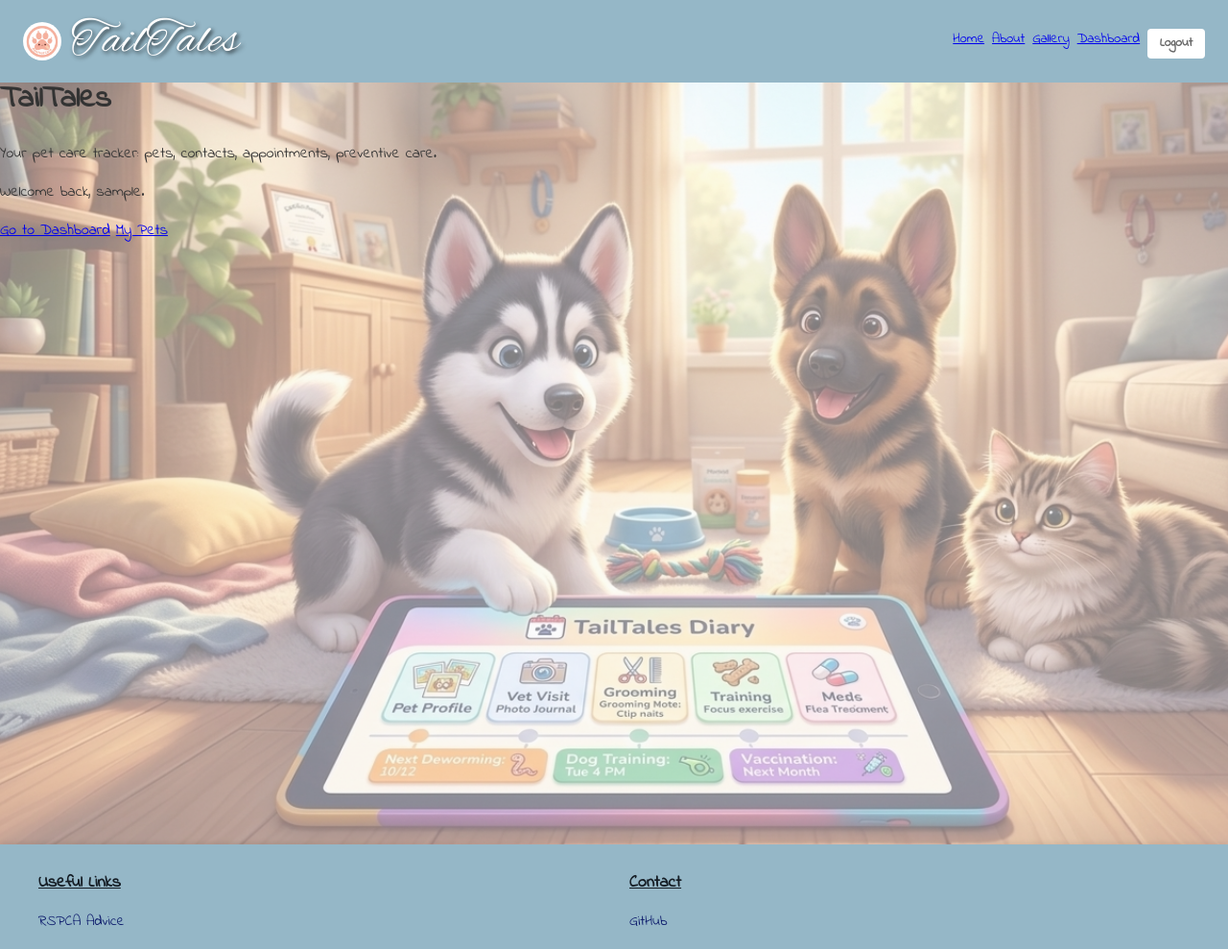
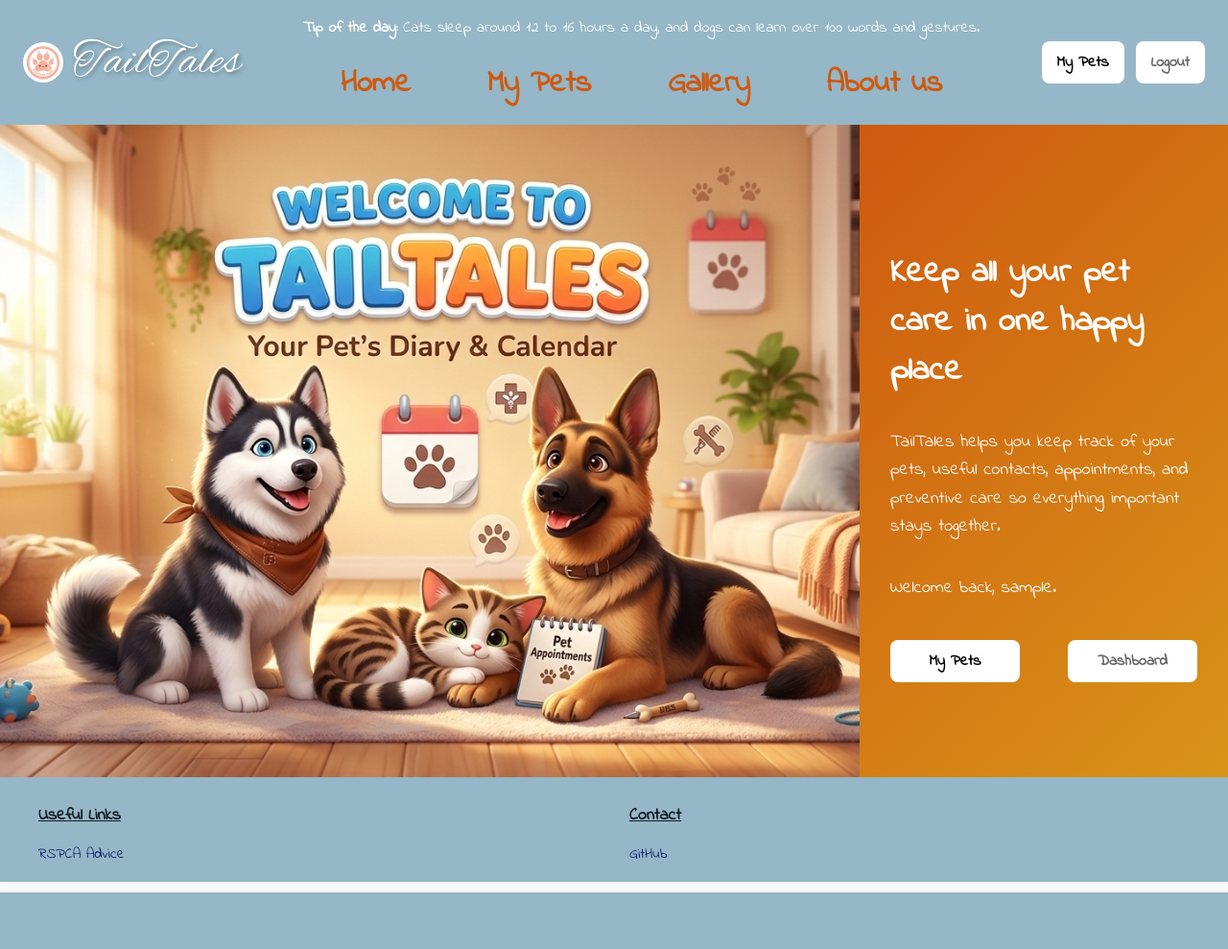
Before and after one commit to Anci82/TailTales, a Django app: page / in a window 1280 px wide. Shown: the whole page at 96% size. After the commit the page ends 930 px from the top, so only its background shows below. Run offline with Django 5.2, Linux system fonts and the light colour scheme; the visitor is signed in with stand-in values (Sample User, id 1).

Commit message:
Welcome screen styling

```diff
--- a/static/css/style.css
+++ b/static/css/style.css
@@ -15,54 +17,84 @@ html, body {
     background-color: #f8f9fa;
     color: #333;
 }
-button,
-select,
-textarea {
-  font-family: inherit; /* inherit from body */
-}
 
 * {
     box-sizing: border-box;
 }
+
+button,
+select,
+textarea {
+    font-family: inherit;
+}
+
 /* ============================
-   PRIMARY BUTTONS (ALL)
+   PRIMARY / SECONDARY BUTTONS
 ============================ */
 .container.reset-wrapper {
     display: none !important;
 }
-.primary-btn {
-    background: white;
-    color: black;
-    font-size: 1rem; /* slightly bigger */
+
+.primary-btn,
+.secondary-btn {
+    display: inline-block;
+    text-decoration: none;
+    font-size: 1rem;
     padding: 0.6rem 1rem;
     border: none;
     border-radius: 8px;
     cursor: pointer;
     font-weight: bold;
     transition: all 0.2s ease;
-    text-decoration: none;
-}
-.primary-btn.cancel{
-    color: red;
-    text-decoration: none;
+    text-align: center;
 }
 
+.primary-btn {
+    background: white;
+    color: black;
+}
+
+.primary-btn.cancel {
+    color: red;
+}
 
 .primary-btn:hover {
     transform: scale(1.05);
     background-color: rgb(120, 155, 170);
 }
 
-/* ===== Notification ===== */
+.secondary-btn {
+    background-color: white;
+    color: #666;
+}
+
+.secondary-btn:hover {
+    background-color: rgb(120, 155, 170);
+    color: white;
+}
+
+button.secondary-btn {
+    background-color: white;
+    color: #666;
+}
+
+button.secondary-btn:hover {
+    background-color: rgb(120, 155, 170);
+    color: white;
+}
+
+/* ============================
+   NOTIFICATION
+============================ */
 .notification {
     position: fixed;
     top: -100px;
     right: 20px;
-  padding: 40px 40px;
+    padding: 40px;
     font-size: 1rem;
     font-weight: bold;
     color: black;
-  background-color: #e2bc90  !important; ;
+    background-color: #e2bc90 !important;
     border-radius: 12px;
     box-shadow: 0 4px 12px rgba(0, 0, 0, 0.25);
     opacity: 0;
@@ -127,25 +158,11 @@ textarea {
     gap: 15px;
 }
 
-button.secondary-btn {
-  background-color: rgb(149, 183, 199);
-  color: white;
-  border: none;
-  padding: 8px 16px;
-  border-radius: 8px;
-  cursor: pointer;
-  font-weight: bold;
-  transition: all 0.2s ease;
-}
-
-
-button.secondary-btn:hover {
-  background-color: rgb(120, 155, 170);
-}
 /* ============================
    FORMS STYLING
 ============================ */
-.form-section {
+.form-section,
+.form-page {
     padding: 40px 16px;
 }
 
@@ -277,142 +314,124 @@ textarea::placeholder {
 }
 
 /* ============================
-   HEADER (COMPACT & STACKED FORM)
+   HEADER
 ============================ */
 header.header-wrapper {
     position: fixed;
     top: 0;
     left: 0;
     width: 100%;
-    display: flex;
-    justify-content: space-between;
+    display: grid;
+    grid-template-columns: auto 1fr auto;
     align-items: center;
+    gap: 2rem;
     background-color: rgb(149, 183, 199);
     color: white;
-    padding: 0.8rem 1.5rem;
+    padding: 1rem 1.5rem;
     transition: all 0.3s ease, transform 0.3s ease;
     z-index: 1000;
-    font-size: 0.9rem;
+    height: 130px;
 }
+
 .header-left {
     display: flex;
     align-items: center;
-    gap: 0.6rem;
+}
+
+.brand-link {
+    display: flex;
+    align-items: center;
+    gap: 10px;
+    text-decoration: none;
 }
 
 .header-left .logo-icon {
-    width: 40px;
-    height: 40px;
+    width: 42px;
+    height: 42px;
     object-fit: contain;
     border-radius: 50%;
-}
-/* Shrink header further when logged in (optional) */
-header.header-wrapper.logged-in {
-    padding: 0.5rem 1rem;
-}
-
-/* Hide header on scroll */
-header.header-wrapper.hidden {
-    transform: translateY(-100%);
 }
 
 header .header-left h1 {
     font-family: 'Alex Brush', cursive;
     font-weight: 400;
-    font-style: normal;
-    font-size: 3rem; /* slightly bigger */
+    font-size: 3rem;
     margin: 0;
-    color: #ffffff; /* white text to contrast header */
-    text-shadow: 2px 2px 4px rgba(0, 0, 0, 0.8); /* subtle shadow for depth */
-    letter-spacing: 1px; /* gentle spacing for elegance */
-    transition: transform 0.3s ease, text-shadow 0.3s ease;
+    color: #ffffff;
+    text-shadow: 2px 2px 4px rgba(0, 0, 0, 0.35);
+    letter-spacing: 1px;
 }
 
-header .header-left h1:hover {
-    transform: scale(1.05); /* gentle grow on hover */
-    text-shadow: 3px 3px 6px rgba(0, 0, 0, 0.6); /* slightly stronger shadow on hover */
+.header-center {
+    display: flex;
+    flex-direction: column;
+    align-items: center;
+    justify-content: center;
+    gap: 0.5rem;
+    min-width: 0;
 }
 
-
-/* Header right container */
-header .header-right {
-    display: flex;
-    flex-direction: column; /* stack vertically */
-    align-items: center;
-    gap: 0.4rem; /* smaller gap */
+.header-tip {
+    text-align: center;
 }
 
-/* Login/Register Inputs stacked */
-header .header-right .login-group {
-    display: flex;
-    flex-direction: column; /* stacked vertically */
-    gap: 0.4rem;
-    width: 180px; /* fixed width */
+.header-tip p {
+    margin: 0;
+    font-size: 1rem;
+    color: #ffffff;
+    line-height: 1.3;
 }
 
-header .header-right input[type="text"],
-header .header-right input[type="password"],
-header .header-right input[type="email"] {
-    padding: 0.35rem 0.6rem;
-    border-radius: 4px;
-    border: 1px solid #ccc;
-    font-size: 0.85rem;
-    background-color: #fff;
-    color: #666;
+.header-nav {
+    margin-top: 1rem;
+    display: flex;
+    justify-content: center;
+    gap: 5rem;
+    flex-wrap: wrap;
 }
 
-header .header-right input::placeholder {
-    color: #999;
+.header-nav a {
+    text-decoration: none;
+    color: rgba(211, 81, 0, 0.92);
+    font-weight: bold;
+    font-size: 2rem;
+    transition: color 0.2s ease, transform 0.2s ease;
 }
 
-header .header-right input:focus {
-    border-color: #1b3e7d;
-    outline: none;
+.header-nav a:hover {
+    color: white;
+    transform: scale(1.05);
 }
 
-/* Login/Register button group */
-header .header-right .btn-group {
+.header-right {
     display: flex;
-    justify-content: space-between;
-    gap: 0.5rem;
-    margin-top: 0.3rem;
+    align-items: center;
+    justify-content: flex-end;
 }
 
-header .header-right button {
-    padding: 0.35rem 0.8rem;
-    font-size: 0.85rem;
-    border-radius: 4px;
-    border: none;
-    cursor: pointer;
-    font-weight: bold;
-    background-color: #fff;
-    color: #666;
-    transition: all 0.2s ease;
+.auth-links {
+    display: flex;
+    gap: 0.75rem;
+    align-items: center;
+    flex-wrap: wrap;
 }
 
-header .header-right button:hover {
-    background-color: #1b3e7d;
-    color: white;
+header.header-wrapper.hidden {
+    transform: translateY(-100%);
 }
-.container.welcome-section{
-    border-radius: 0;
-    padding: 0;
-}
-
 /* ============================
    MAIN WRAPPER & BACKGROUND
 ============================ */
 .main-wrapper {
     position: relative;
-    min-height: 100%;
-    margin-top: 80px; /* space for fixed header */
+    min-height: calc(100vh - 120px);
+    margin-top: 130px;
 }
 
 .main-wrapper::before {
     content: "";
     position: absolute;
-    top: 0;
-    left: 0;
+    inset: 0;
     width: 100%;
     height: 100%;
     background-image: url('../images/background.png');
@@ -432,70 +451,96 @@ header .header-right button:hover {
 /* ============================
    WELCOME SCREEN
 ============================ */
-.welcome-section {
+.home-hero {
+    display: grid;
+    grid-template-columns: 7fr 3fr;
+    min-height: calc(100vh - 120px);
+    background-color: rgb(149, 183, 199);
+}
+
+.home-hero-image {
+    height: 100%;
+}
+
+.home-hero-image img {
     width: 100%;
-    min-height: 100vh;
-    position: relative;
+    height: 100%;
+    object-fit: cover;
+    display: block;
+}
+
+.home-hero-content {
+    background: linear-gradient(135deg, rgba(211, 81, 0, 0.92), rgb(216, 148, 24));
+    color: white;
+    padding: 3rem 2rem;
     display: flex;
     flex-direction: column;
     justify-content: center;
-    align-items: center;
-    text-align: center;
-    overflow: hidden;
 }
 
-.welcome-background img {
-    position: absolute;
-    top: 0;
-    left: 0;
-    width: 100%;
-    height: 100%;
-    object-fit: cover;
-    filter: brightness(0.5);
-    z-index: 1;
-    border-radius: 0; /* remove any curves */
+.home-hero-content h2 {
+    font-size: 2.2rem;
+    margin-bottom: 1rem;
+    color: white;
 }
 
-.welcome-text {
-    position: absolute;
-    top: 50%;
-    left: 50%;
-    transform: translate(-50%, -50%);
-    z-index: 2;
-    max-width: 700px;
-    color: white;
-    text-align: center;
-    padding: 1rem;
-}
-
-.welcome-text h2 {
-    font-family: 'Alex Brush', cursive;
-    font-weight: 400;
-    font-style: normal;
-    font-size:3rem;
+.home-hero-content p {
+    font-size: 1.15rem;
+    line-height: 1.6;
     margin-bottom: 1rem;
 }
 
-.welcome-text p {
-    font-size: 1.2rem;
-    line-height: 1.5;
+.home-actions {
+    margin-top: 1.5rem;
 }
+/*.welcome-section {*/
+/*    width: 100%;*/
+/*    min-height: 100vh;*/
+/*    position: relative;*/
+/*    display: flex;*/
+/*    flex-direction: column;*/
+/*    justify-content: center;*/
+/*    align-items: center;*/
+/*    text-align: center;*/
+/*    overflow: hidden;*/
+/*}*/
 
+/*.welcome-background img {*/
+/*    position: absolute;*/
+/*    top: 0;*/
+/*    left: 0;*/
+/*    width: 100%;*/
+/*    height: 100%;*/
+/*    object-fit: cover;*/
+/*    filter: brightness(0.9);*/
+/*    z-index: 1;*/
+/*    border-radius: 0;*/
+/*}*/
 
+/*.welcome-text {*/
+/*    position: absolute;*/
+/*    top: 50%;*/
+/*    left: 20%;*/
+/*    transform: translate(-50%, -50%);*/
+/*    z-index: 2;*/
+/*    max-width: 500px;*/
+/*    color: saddlebrown;*/
+/*    text-align: center;*/
+/*    padding: 1rem;*/
+/*    font-weight: bold;*/
+/*}*/
 
-/* ============================
-   FORM ELEMENTS
-============================ */
-/*input[type="text"],*/
-/*input[type="number"],*/
-/*input[type="date"],*/
-/*select,*/
-/*textarea {*/
-/*    width: 100%;*/
-/*    padding: 1rem;*/
-/*    margin: 0.3rem 0 0.7rem 0;*/
-/*    border-radius: 5px;*/
-/*    border: 1px solid #ccc;*/
+/*.welcome-text h2 {*/
+/*    font-family: 'Alex Brush', cursive;*/
+/*    font-weight: 400;*/
+/*    font-style: normal;*/
+/*    font-size: 3rem;*/
+/*    margin-bottom: 1rem;*/
+/*}*/
+
+/*.welcome-text p {*/
+/*    font-size: 1.2rem;*/
+/*    line-height: 1.5;*/
 /*}*/
 
 /* ============================
--- a/templates/base.html
+++ b/templates/base.html
@@ -13,20 +13,32 @@
 <body>
 <header class="header-wrapper">
     <div class="header-left">
-        <a href="{% url 'home' %}" class="brand-link" style="display: flex; align-items: center; gap: 10px; text-decoration: none;">
-            <img src="{% static 'images/logo.png' %}" alt="TailTales Logo" class="logo-icon" />
-            <h1 style="margin: 0;">TailTales</h1>
+        <a href="{% url 'home' %}" class="brand-link">
+            <img src="{% static 'images/logo.png' %}" alt="TailTales Logo" class="logo-icon">
+            <h1>TailTales</h1>
         </a>
     </div>
 
+    <div class="header-center">
+        <div class="header-tip">
+            <p><strong>Tip of the day:</strong> Cats sleep around 12 to 16 hours a day, and dogs can learn over 100 words and gestures.</p>
+        </div>
+
+        <nav class="header-nav">
+            <a href="{% url 'home' %}">Home</a>
+            {% if user.is_authenticated %}
+            <a href="{% url 'dashboard' %}">My Pets</a>
+            {% endif %}
+            <a href="{% url 'pet-gallery' %}">Gallery</a>
+            <a href="{% url 'about' %}">About us</a>
+
+        </nav>
+    </div>
+
     <div class="header-right">
-        <nav class="btn-group">
-            <a class="secondary-btn" href="{% url 'home' %}">Home</a>
-            <a class="secondary-btn" href="{% url 'about' %}">About</a>
-            <a class="secondary-btn" href="{% url 'pet-gallery' %}">Gallery</a>
-
+        <div class="btn-group auth-links">
             {% if user.is_authenticated %}
-                <a class="secondary-btn" href="{% url 'dashboard' %}">Dashboard</a>
+                <a class="primary-btn" href="{% url 'dashboard' %}">My Pets</a>
                 <form method="post" action="{% url 'logout' %}" style="display: inline;">
                     {% csrf_token %}
                     <button type="submit" class="secondary-btn">Logout</button>
@@ -35,7 +47,7 @@
                 <a class="secondary-btn" href="{% url 'login' %}">Login</a>
                 <a class="secondary-btn" href="{% url 'register' %}">Register</a>
             {% endif %}
-        </nav>
+        </div>
     </div>
 </header>
 
--- a/templates/common/home.html
+++ b/templates/common/home.html
@@ -1,18 +1,35 @@
 {% extends 'base.html' %}
+{% load static %}
 
 {% block title %}Home | TailTales{% endblock %}
 
 {% block content %}
-  <h1>TailTales</h1>
-  <p>Your pet care tracker: pets, contacts, appointments, preventive care.</p>
+<section class="home-hero">
+    <div class="home-hero-image">
+        <img src="{% static 'images/home-background.png' %}" alt="TailTales welcome image">
+    </div>
 
-  {% if user.is_authenticated %}
-    <p>Welcome back, {{ user.username }}.</p>
-    <a href="{% url 'dashboard' %}">Go to Dashboard</a>
-    <a href="{% url 'pet-list' %}">My Pets</a>
-  {% else %}
-    <p>Please login or create an account to start tracking your pets.</p>
-    <a href="#">Register</a>
-    <a href="#">Login</a>
-  {% endif %}
+    <div class="home-hero-content">
+        <h2>Keep all your pet care in one happy place</h2>
+        <p>
+            TailTales helps you keep track of your pets, useful contacts, appointments,
+            and preventive care so everything important stays together.
+        </p>
+
+        {% if user.is_authenticated %}
+            <p>Welcome back, {{ user.username }}.</p>
+            <div class="form-actions home-actions">
+                <a class="primary-btn" href="{% url 'pet-list' %}">My Pets</a>
+                <a class="secondary-btn" href="{% url 'dashboard' %}">Dashboard</a>
+            </div>
+        {% else %}
+            <p>Create an account or log in to start building your pet care space.</p>
+            <div class="form-actions home-actions">
+                <a class="primary-btn" href="{% url 'login' %}">Login</a>
+                <a class="primary-btn" href="{% url 'register' %}">Register</a>
+
+            </div>
+        {% endif %}
+    </div>
+</section>
 {% endblock %}
```
Also changed, not shown: other parts of static/css/style.css (+51 -32 lines), static/images/home-background.png (added). Lines whose indentation alone changed are shown as unchanged.
